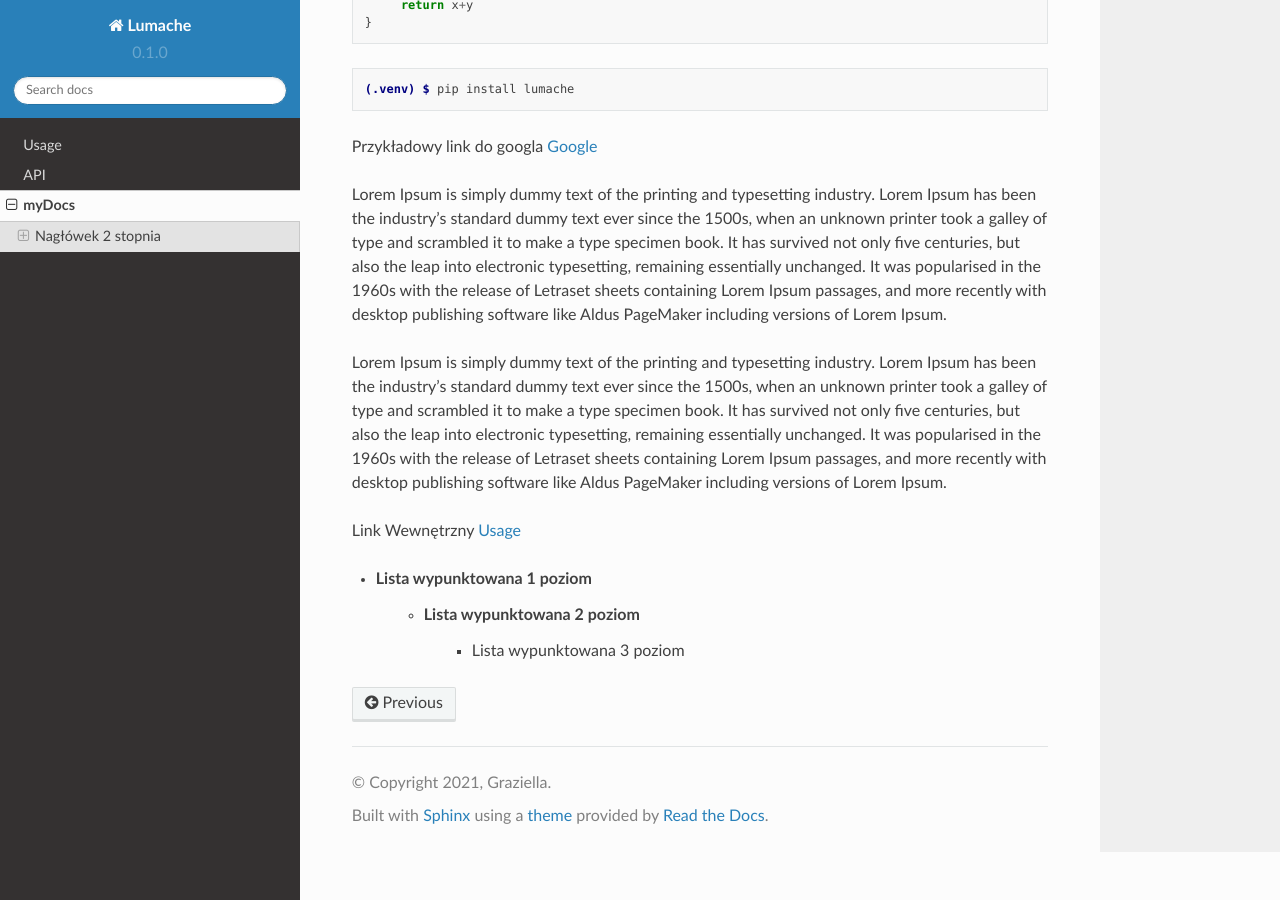
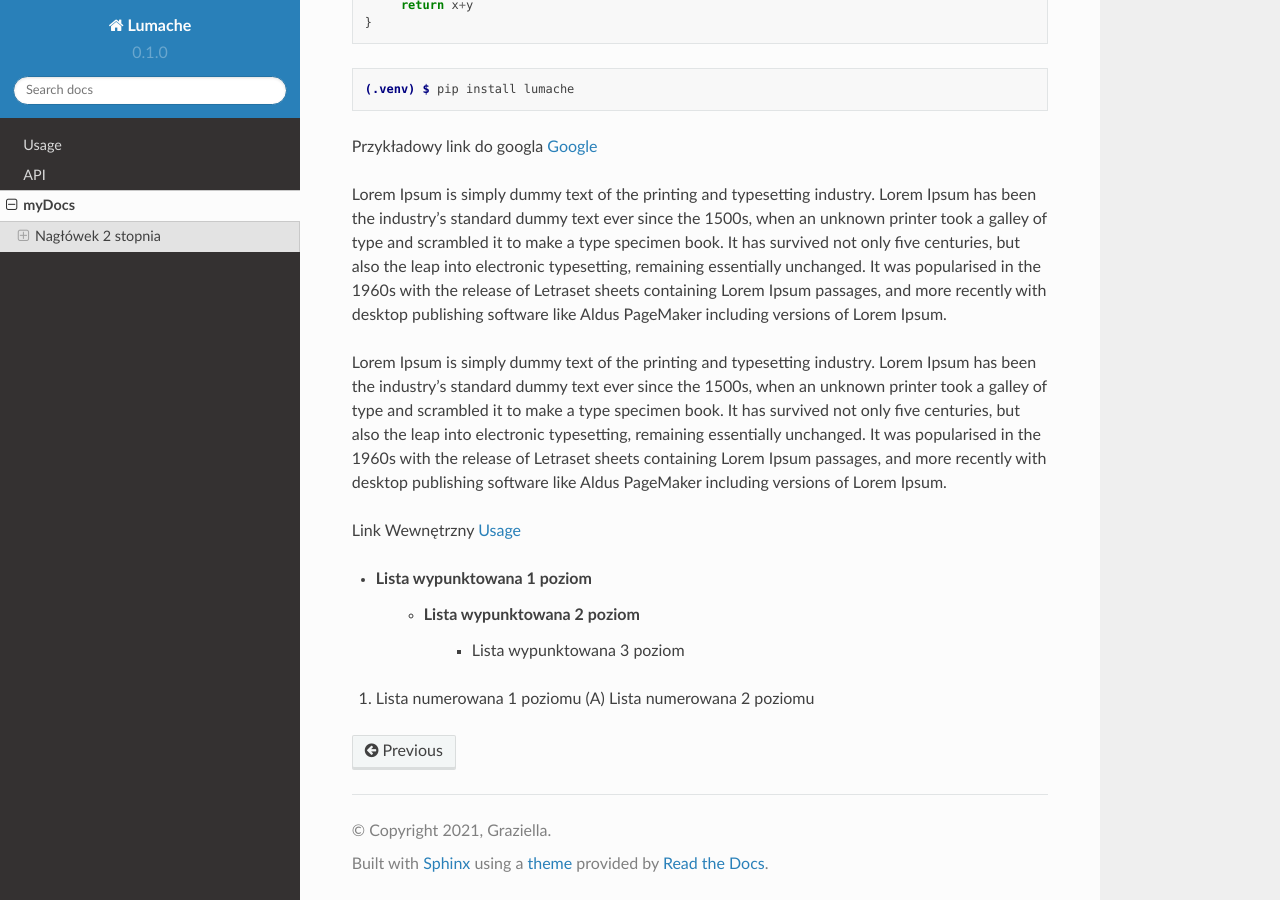
Before and after one commit to Sadowski-Krystian/ReadTheDocsSprawozdanie, a Sphinx documentation site: the page built from docs/source/myDocs.rst, in a window 1280 px wide and 900 px high, scrolled down 613 px. Built offline with Sphinx 7.4.7 and the Read the Docs theme 2.0.0, drawn with Linux system fonts in a browser that asks for light colours.

Commit message:
[mod-school]

```diff
--- a/docs/source/myDocs.rst
+++ b/docs/source/myDocs.rst
@@ -57,3 +57,6 @@ Link Wewnętrzny :doc:`usage`
 * Lista wypunktowana 1 poziom
    + Lista wypunktowana 2 poziom
       - Lista wypunktowana 3 poziom
+
+1. Lista numerowana 1 poziomu
+   (A) Lista numerowana 2 poziomu
```
